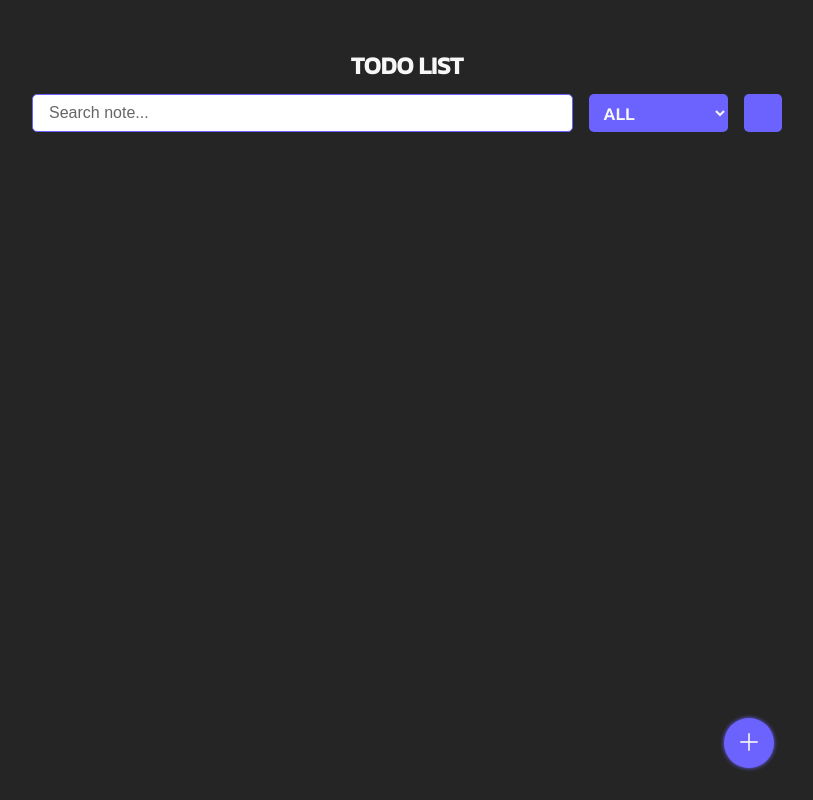
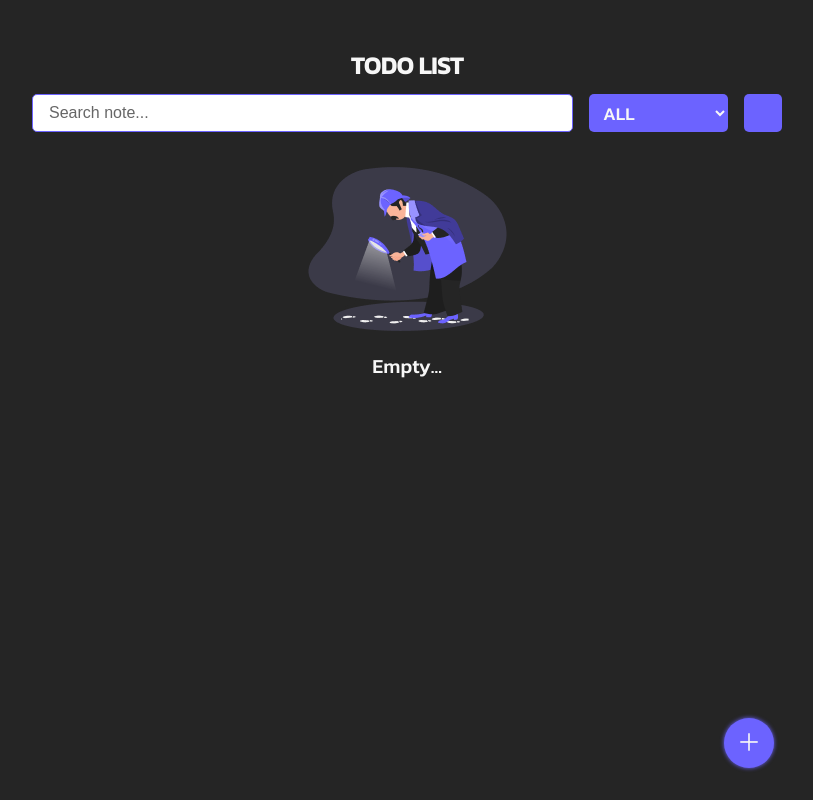
Before and after one commit to R-Ohirok/SimpleToDo, a website built with Parcel: page src/index.html in a window 1280 px wide. Both pictures are taken after a click on the button 996 px from the left and 113 px from the top of the page. Shown: the whole page, without its empty margins (233-1046 px from the left). Built offline with nearby package versions, Linux system fonts and the light colour scheme; files whose address does not match are found by name.

Commit message:
Add an image when the list is empty

```diff
--- a/src/index.html
+++ b/src/index.html
@@ -37,6 +37,10 @@
     <main class="main">
       <ul class="todo-list">
       </ul>
+      <div class="empty">
+        <div class="empty__img"></div>
+        <span>Empty...</span>
+      </div>
     </main>
 
     <div class="footer">
--- a/src/script.js
+++ b/src/script.js
@@ -2,6 +2,8 @@
   const searchBtn = document.querySelector('.search-btn');
   const filterStatus = document.getElementById('filter');
   const themeToggle = document.querySelector('.theme-toggle');
+  const empty = document.querySelector('.empty');
+  const emptyImg = document.querySelector('.empty__img');
   const todoList = document.querySelector('.todo-list');
   const addBtn = document.querySelector('.add-btn');
   const modal = document.getElementById('modal');
@@ -121,6 +123,8 @@
         }
       }
     });
+
+    empty.classList.toggle('hidden', todoList.children.length > 0);
   }
 
   searchInput.addEventListener('keydown', (btn) => {
@@ -157,9 +161,11 @@
     if (document.documentElement.hasAttribute('data-theme')) {
       document.documentElement.removeAttribute('data-theme');
       themeToggle.classList.remove('theme-toggle-dark');
+      emptyImg.classList.remove('empty__img-dark');
     } else {
       document.documentElement.setAttribute('data-theme', 'dark');
       themeToggle.classList.add('theme-toggle-dark');
+      emptyImg.classList.add('empty__img-dark');
     }
   });
 
--- a/src/styles/page.scss
+++ b/src/styles/page.scss
@@ -15,3 +15,29 @@
 .main {
   flex: 1;
 }
+
+.empty {
+  display: flex;
+  flex-direction: column;
+  align-items: center;
+  margin-inline: auto;
+
+  &__img {
+    width: 221px;
+    height: 174px;
+    margin-bottom: 20px;
+
+    background-image: url(./icons/empty.png);
+    background-size: cover;
+    background-position: center;
+    background-repeat: no-repeat;
+
+    &-dark {
+      background-image: url(./icons/empty-dark.png);
+    }
+  }
+}
+
+.hidden {
+  display: none;
+}
```
Also changed, not shown: src/icons/empty-dark.png (added), src/icons/empty.png (added).
